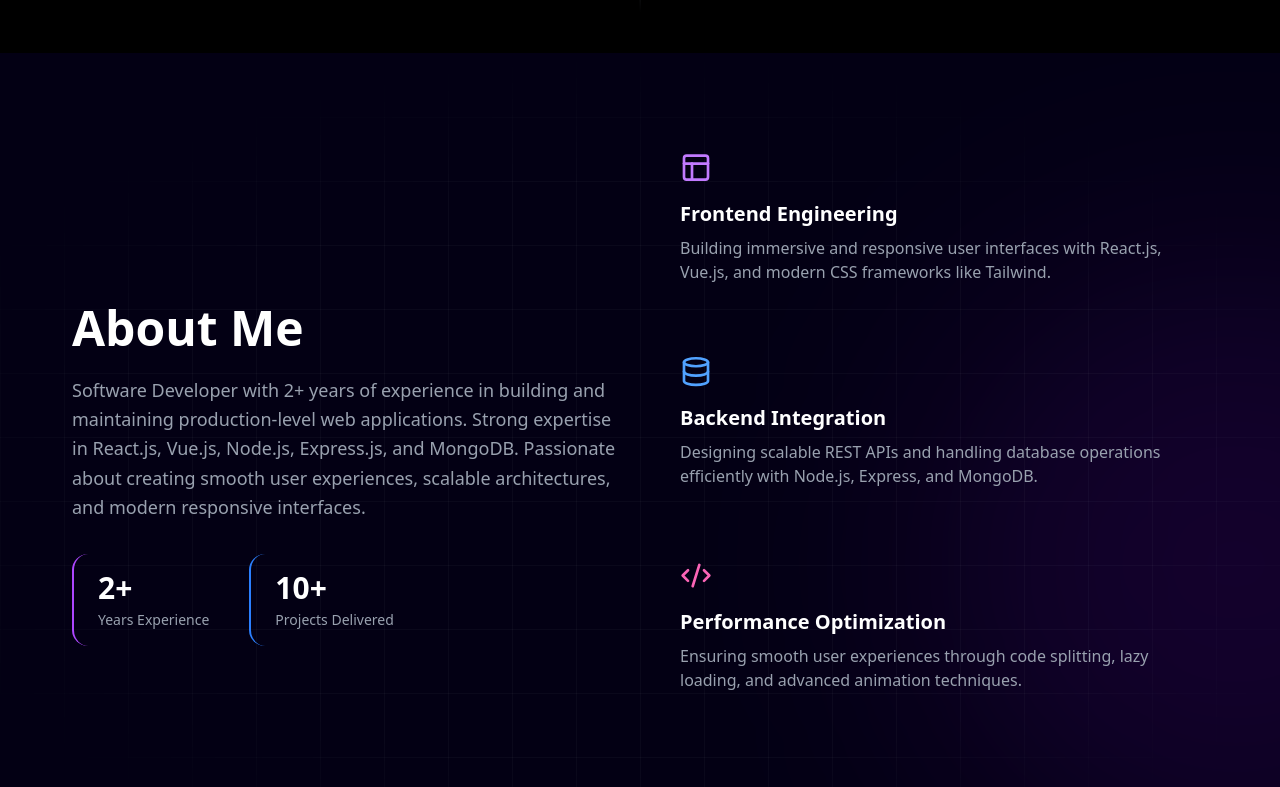
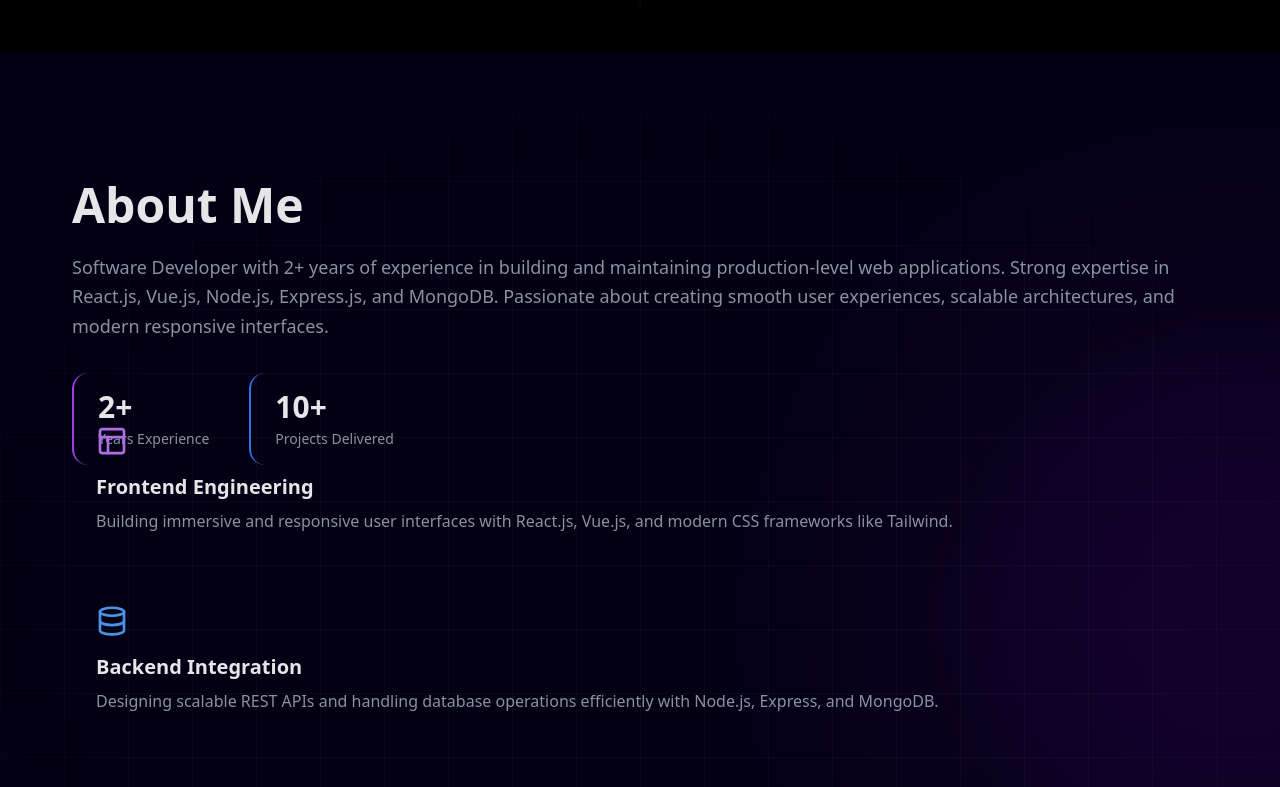
Before and after one commit to rush4812/My-Collections, a Next.js app in the folder Rushali-Portfolio/: page / in a window 1280 px wide. Shown: the part 747-1534 px from the top of the page. Built offline with nearby package versions, Linux system fonts and the light colour scheme.

Commit message:
Fix UI responsiveness across all devices

```diff
--- a/Rushali-Portfolio/src/components/sections/Experience.tsx
+++ b/Rushali-Portfolio/src/components/sections/Experience.tsx
@@ -58,7 +58,7 @@ export default function Experience() {
           {experiences.map((exp, idx) => (
             <div
               key={idx}
-              className="sticky glass-card p-6 sm:p-10 md:p-14 mb-16 md:mb-32 last:mb-0 shadow-2xl transition-all border-white/10 hover:border-sky-400/30"
+              className="relative md:sticky glass-card p-6 sm:p-10 md:p-14 mb-16 md:mb-32 last:mb-0 shadow-2xl transition-all border-white/10 hover:border-sky-400/30"
               style={{ top: `calc(15vh + ${idx * 40}px)`, zIndex: idx + 1 }}
             >
               <div className="row items-start">
--- a/Rushali-Portfolio/src/styles/utilities.css
+++ b/Rushali-Portfolio/src/styles/utilities.css
@@ -16,7 +16,7 @@
 }
 
 .col {
-  flex: 1 0 0%;
+  flex: 0 0 auto;
   padding-left: 1rem;
   padding-right: 1rem;
   width: 100%;
```
